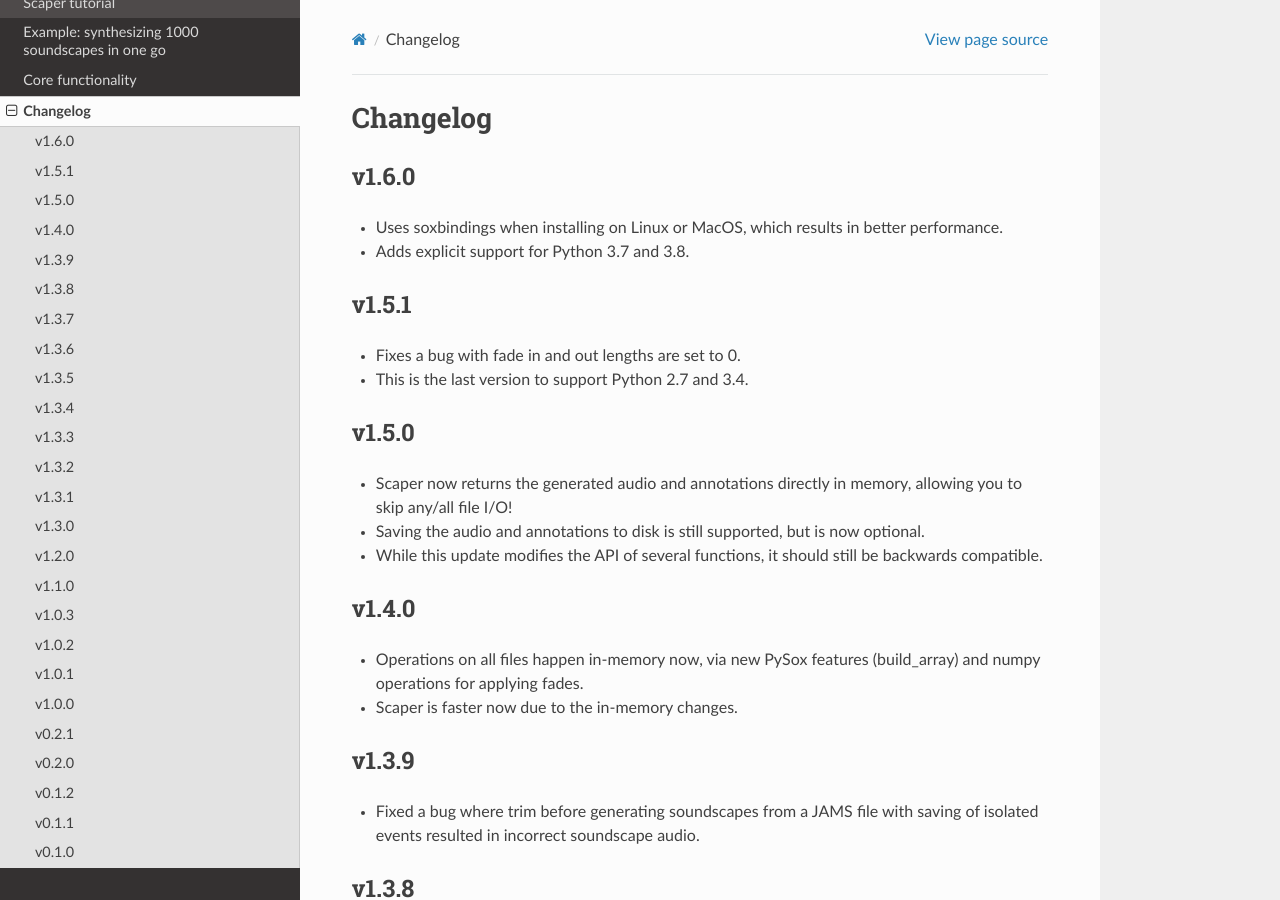
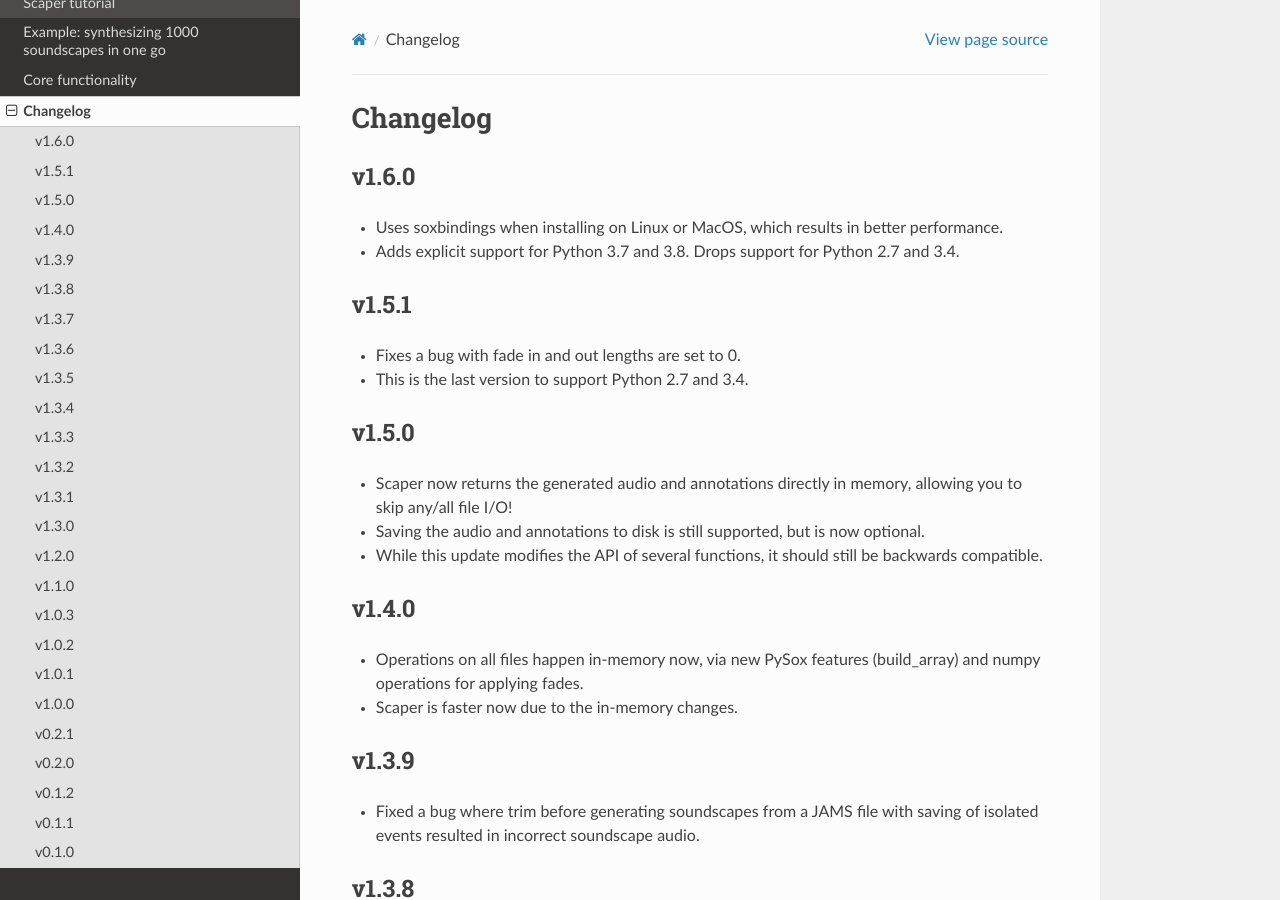
Before and after one commit to justinsalamon/scaper, a Sphinx documentation site: the page built from docs/changes.rst, in a window 1280 px wide and 900 px high. Built offline with Sphinx 7.4.7 and the Read the Docs theme 2.0.0, drawn with Linux system fonts in a browser that asks for light colours.

Commit message:
Bumping SoxBindings version to at least 1.2.0.

```diff
--- a/docs/changes.rst
+++ b/docs/changes.rst
@@ -5,7 +5,7 @@
 v1.6.0
 ~~~~~~
 - Uses soxbindings when installing on Linux or MacOS, which results in better performance.
-- Adds explicit support for Python 3.7 and 3.8.
+- Adds explicit support for Python 3.7 and 3.8. Drops support for Python 2.7 and 3.4.
 
 v1.5.1
 ~~~~~~
--- a/setup.py
+++ b/setup.py
@@ -40,7 +40,7 @@
         'pyrsistent==0.15.4',
         'jams>=0.3.2',
         'numpy>=1.13.3',
-        "soxbindings==1.2.0b0;platform_system!='Windows'",
+        "soxbindings>=1.2.0;platform_system!='Windows'",
         'soundfile',
     ],
     extras_require={
```
